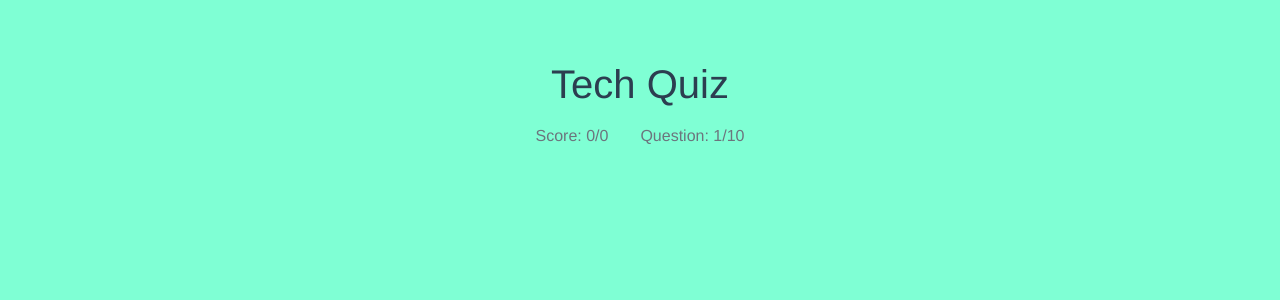
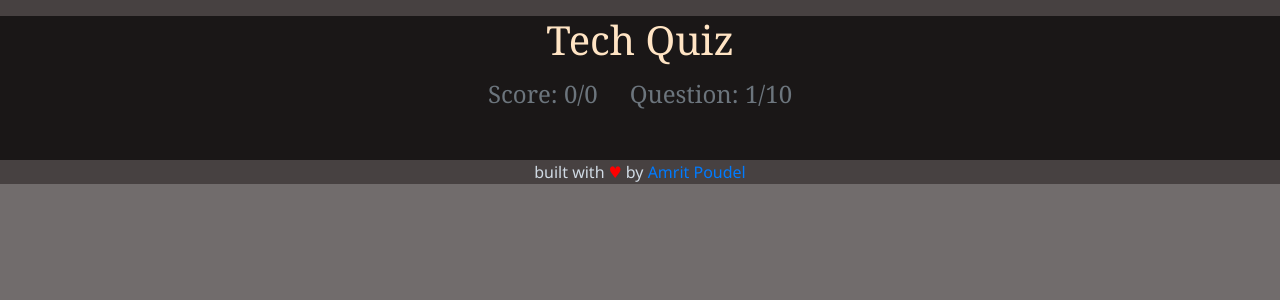
Before and after one commit to amritpoudel11/TechQuiz, a Vue app: page / in a window 1280 px wide. Shown: the top 300 px of the page. Built offline with nearby package versions, Linux system fonts and the light colour scheme; no server answers.

Commit message:
added footer and changed the looks

```diff
--- a/src/App.vue
+++ b/src/App.vue
@@ -9,20 +9,24 @@
         </b-col>
       </b-row>
     </b-container>
+    <Footer/>
   </div>
+
 </template>
 
 <script>
 import Header from "./components/Header.vue";
 import QuestionBox from "./components/QuestionBox.vue";
 import ResultBox from "./components/ResultBox.vue";
+import Footer from "./components/Footer.vue";
 
 export default {
   name: "app",
   components: {
     Header,
     QuestionBox,
-    ResultBox
+    ResultBox,
+    Footer
   },
   data() {
     return {
@@ -83,14 +87,17 @@ export default {
 
 <style>
 #app {
-  font-family: "Avenir", Helvetica, Arial, sans-serif;
+  font-family:'Segoe UI', Tahoma, Geneva, Verdana, sans-serif;
   -webkit-font-smoothing: antialiased;
   -moz-osx-font-smoothing: grayscale;
   text-align: center;
-  color: #2c3e50;
-  margin-top: 60px;
+  color: #d0dae4;
+  padding-top: 2vh;
+  background-color: rgba(54, 47, 47, 0.7) !important;
+
 }
 body{
-  background-color: aquamarine !important;
+ background-color: rgba(54, 47, 47, 0.7) !important;
+
 }
 </style>
--- /dev/null
+++ b/src/components/Footer.vue
@@ -0,0 +1,10 @@
+<template>
+    <div class="footer">
+        <p>built with <span>&hearts;</span> by <a href="https://www.linkedin.com/in/amritpoudel/">Amrit Poudel</a> </p>
+    </div>
+</template>
+<style scoped>
+p>span{
+    color: red;
+}
+</style>
--- a/src/components/Header.vue
+++ b/src/components/Header.vue
@@ -1,9 +1,10 @@
 <template>
-    <div>
-        <h1>Tech Quiz</h1>
+    <div class="header">
+        <h1 class="appName">Tech Quiz</h1>
         <b-nav>
-            <b-nav-item disabled>Score: {{numOfCorrectAns}}/{{numTotal}}</b-nav-item>
-            <b-nav-item disabled>Question: {{questionNumber + 1 }}/10</b-nav-item>
+            <b-nav-item disabled> <h4> Score: {{numOfCorrectAns}}/{{numTotal}}</h4></b-nav-item>
+            <b-nav-item disabled> <h4> Question: {{questionNumber + 1 }}/10 </h4></b-nav-item>
+
         </b-nav>
     </div>
 </template>
@@ -20,5 +21,13 @@ export default {
 .nav{
  justify-content: center;
 }
+.appName{
+    color: bisque;
+}
+.header{
+    height: 18vh;
+    background-color: rgba(22, 19, 19, 0.9);
+    font-family: Cambria, Cochin, Georgia, Times, 'Times New Roman', serif;
+}
 
 </style>
--- a/src/components/QuestionBox.vue
+++ b/src/components/QuestionBox.vue
@@ -1,7 +1,7 @@
 <template>
   <div>
     <b-jumbotron>
-      <template v-slot:lead>{{currQuestion.question}}</template>
+      <template v-slot:lead class="question">{{currQuestion.question}}</template>
 
       <hr class="my-4" />
 
@@ -82,27 +82,33 @@ export default {
 
 <style scoped>
 .jumbotron {
-  background-color: hotpink;
-  color: aliceblue;
+  background-color: transparent;
+  color: #d6d9db;
+  font-weight: bolder;
+   height: 70vh;
 }
 .list-group {
   margin-bottom: 20px;
-  color: hotpink;
+  color:rgb(116, 108, 112);
 }
 .list-group-item:hover {
   cursor: pointer;
   background-color: antiquewhite;
 }
 .correct {
-  background-color: #00aa00;
+  background-color: #00aa00 !important;
 }
 .selected {
   background-color: #5555ff !important;
 }
 .incorrect {
-  background-color: #ff1010;
+  background-color: #ff1010 !important;
 }
 .btn {
   margin: 10px 10px;
 }
+.question{
+  color: #d6d9db;
+  font-weight: bolder;
+}
 </style>
--- a/src/components/ResultBox.vue
+++ b/src/components/ResultBox.vue
@@ -1,5 +1,5 @@
 <template>
-<div>
+<div class="resultBox">
     <h2 v-if="score >= 6">Congratulations!!</h2>
     <h2 v-if="score >= 4 && score < 6">Satisfactory Result!</h2>
     <h2 v-if="score < 4">Extremely Poor!</h2>
@@ -16,3 +16,11 @@ export default {
     }
 }
 </script>
+<style scoped>
+    .resultBox{
+        margin: 18vh auto;
+    }
+    .btn{
+        margin: 10vh auto;
+    }
+</style>
```
